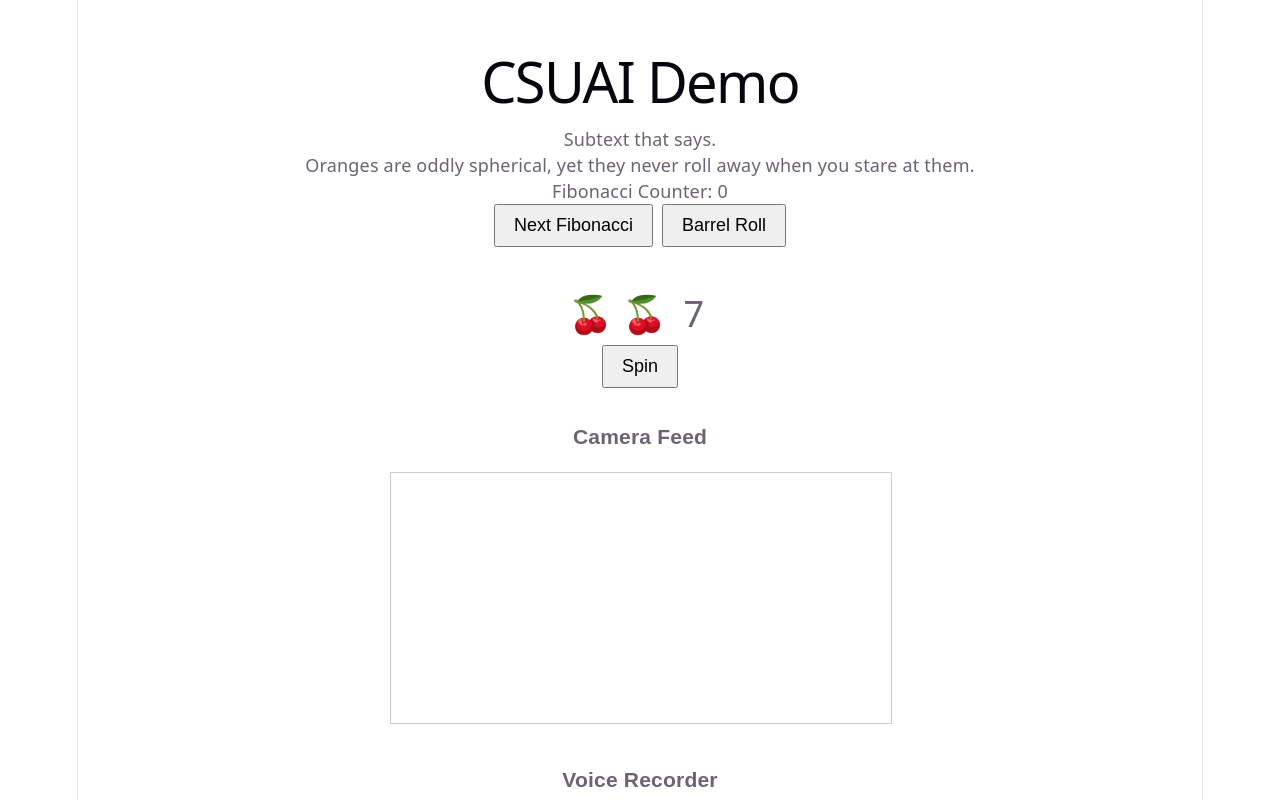
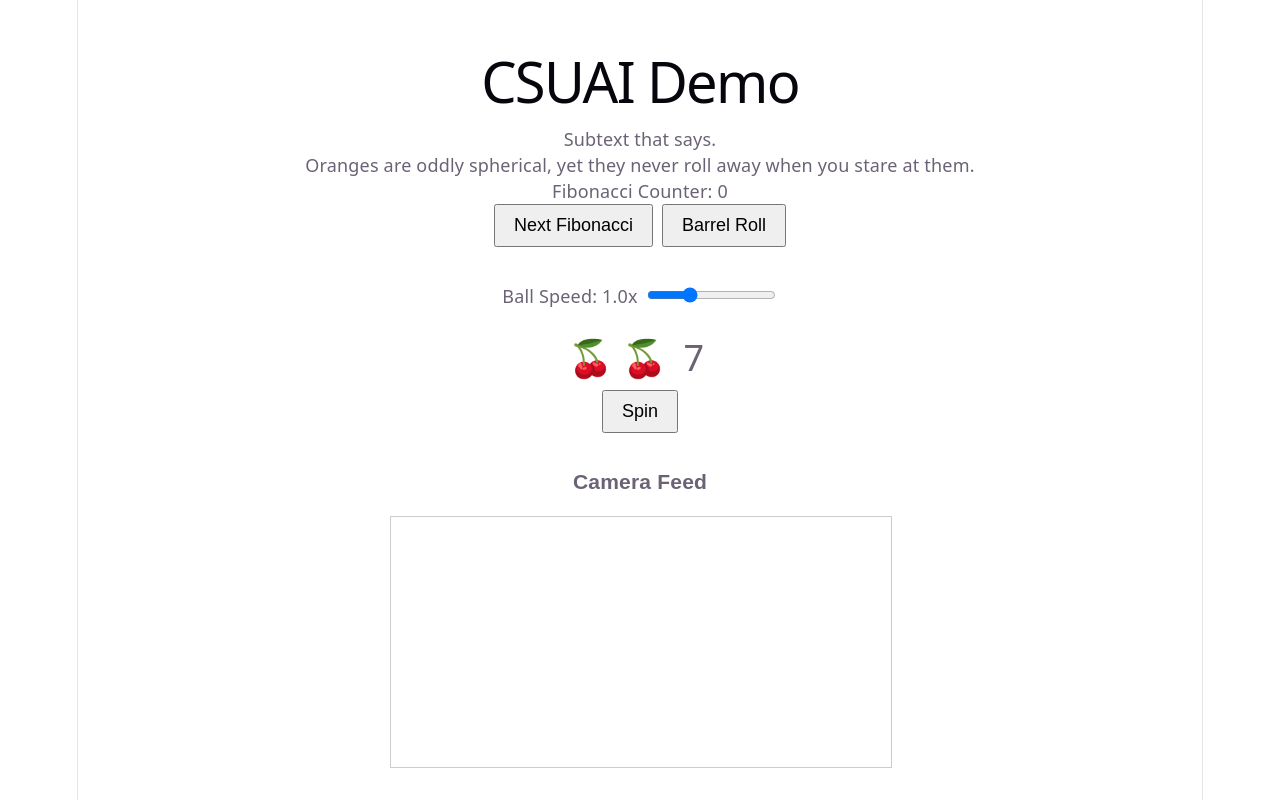
Before and after one commit to codegenie-hackabot/csuai-demo, a React (Vite) app: page / in a window 1280 px wide. Shown: the top 800 px of the page. Built offline with nearby package versions, Linux system fonts and the light colour scheme; no server answers.

Commit message:
Add ball speed slider and pass to BouncingBall

```diff
--- a/src/App.jsx
+++ b/src/App.jsx
@@ -4,12 +4,14 @@ import SlotMachine from './SlotMachine';
 import CameraFeed from './CameraFeed';
 import VoiceRecorder from './VoiceRecorder';
 import Stopwatch from './Stopwatch';
+import BouncingBall from './BouncingBall';
 
 function App() {
   // Fibonacci counter state: keep previous two numbers
   const [fibPrev, setFibPrev] = useState(0);
   const [fibCurr, setFibCurr] = useState(1);
   const [rolling, setRolling] = useState(false);
+  const [ballSpeed, setBallSpeed] = useState(1);
 
   const incrementFib = () => {
     const next = fibPrev + fibCurr;
@@ -23,7 +25,7 @@ function App() {
 
   useEffect(() => {
     if (rolling) {
-      const timer = setTimeout(() => setRolling(false), 2000); // duration matches CSS animation
+      const timer = setTimeout(() => setRolling(false), 2000);
       return () => clearTimeout(timer);
     }
   }, [rolling]);
@@ -35,13 +37,26 @@ function App() {
       <p>Oranges are oddly spherical, yet they never roll away when you stare at them.</p>
       <p>Fibonacci Counter: {fibPrev}</p>
       <button onClick={incrementFib} style={{ marginBottom: '1rem' }}>Next Fibonacci</button>
-      <button onClick={handleBarrelRoll} style={{ marginBottom: '1rem', marginLeft: '0.5rem' }}>
-        Barrel Roll
-      </button>
+      <button onClick={handleBarrelRoll} style={{ marginBottom: '1rem', marginLeft: '0.5rem' }}>Barrel Roll</button>
+      <div style={{ margin: '1rem 0' }}>
+        <label>
+          Ball Speed: {ballSpeed.toFixed(1)}x
+          <input
+            type="range"
+            min="0.1"
+            max="3"
+            step="0.1"
+            value={ballSpeed}
+            onChange={e => setBallSpeed(parseFloat(e.target.value))}
+            style={{ marginLeft: '0.5rem' }}
+          />
+        </label>
+      </div>
       <SlotMachine />
       <CameraFeed />
       <VoiceRecorder />
       <Stopwatch />
+      <BouncingBall speed={ballSpeed} />
     </div>
   );
 }
--- a/src/BouncingBall.jsx
+++ b/src/BouncingBall.jsx
@@ -1,6 +1,6 @@
 import React, { useEffect, useRef } from 'react';
 
-const BouncingBall = () => {
+const BouncingBall = ({ speed = 1 }) => {
   const ballRef = useRef(null);
   const containerRef = useRef(null);
 
@@ -12,8 +12,12 @@ const BouncingBall = () => {
     const radius = 20; // half of ball size (40px)
     let posX = radius;
     let posY = radius;
-    let velX = 2;
-    let velY = 3;
+    // base velocities
+    let baseVelX = 2;
+    let baseVelY = 3;
+    // current velocities scaled by speed
+    let velX = baseVelX * speed;
+    let velY = baseVelY * speed;
 
     const animate = () => {
       const { width, height } = container.getBoundingClientRect();
@@ -25,7 +29,16 @@ const BouncingBall = () => {
       requestAnimationFrame(animate);
     };
     requestAnimationFrame(animate);
-  }, []);
+    // update velocities when speed changes
+    const speedObserver = new MutationObserver(() => {
+      velX = baseVelX * speed;
+      velY = baseVelY * speed;
+    });
+    // not needed, speed changes cause component re-render and new effect runs
+    return () => {
+      // cleanup
+    };
+  }, [speed]);
 
   return (
     <div
```
